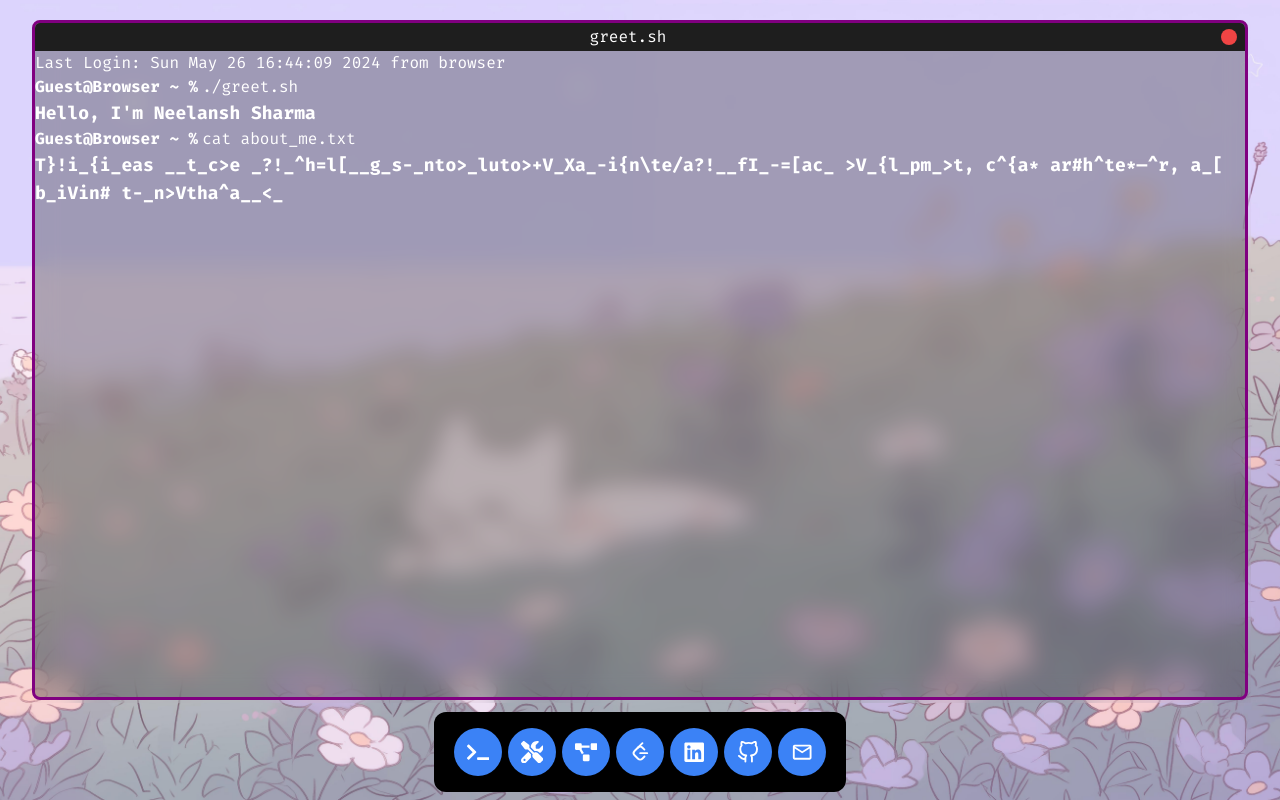
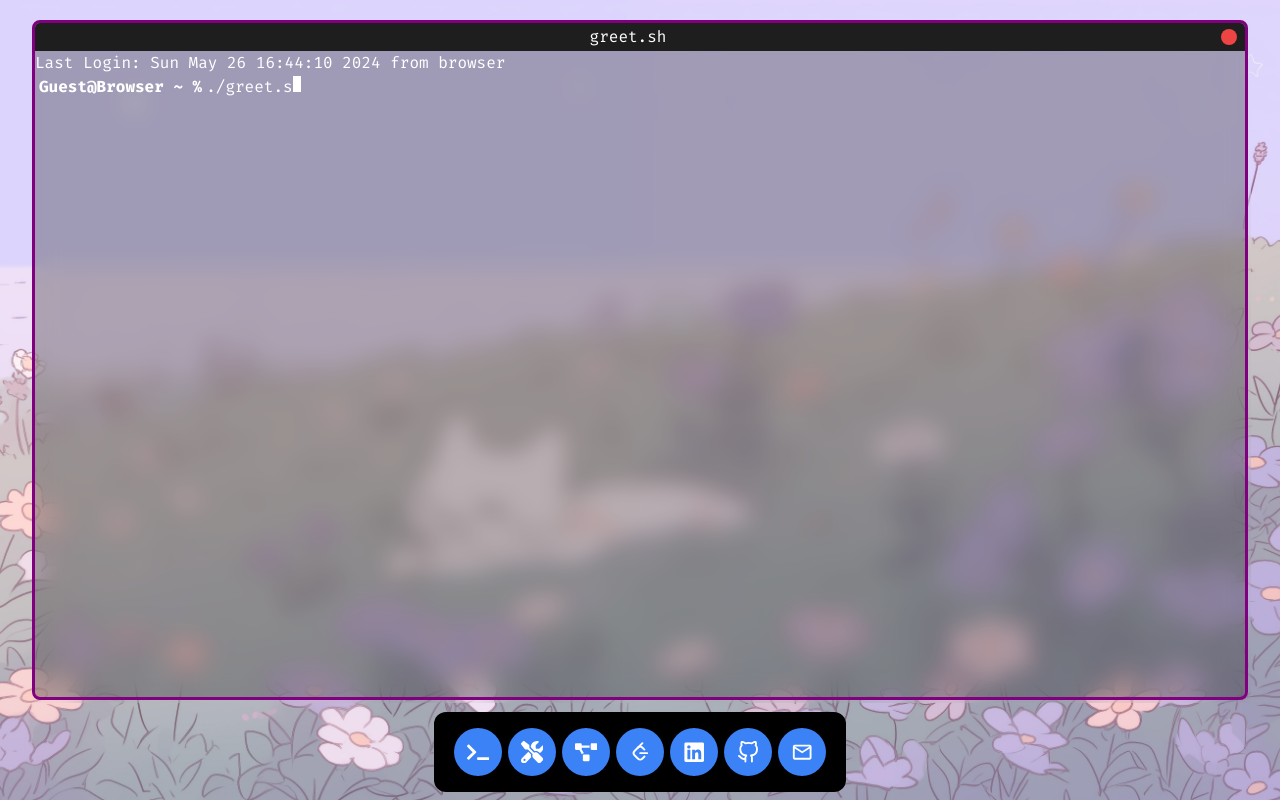
Before and after one commit to neelansh27/portfolio, a Next.js app: page / in a window 1280 px wide. Both pictures are taken after a click on the item 478 px from the left and 752 px from the top of the page. Built offline with nearby package versions, Linux system fonts and the light colour scheme.

Commit message:
Add delay for content in greeting window

```diff
--- a/components/AppWindows/Greet.tsx
+++ b/components/AppWindows/Greet.tsx
@@ -4,19 +4,49 @@ import clsx from "clsx";
 import TitleBar from "@/components/AppWindows/TitleBar";
 import LastLogin from "@/components/AppWindows/ui/Term/LastLogin";
 import Prompt from "@/components/AppWindows/ui/Term/Prompt";
+import {useEffect, useState} from "react";
 
 export default function Greet() {
-
+    const [showItems, setShowItems] = useState<number>(0);
+    useEffect(() => {
+        const timeStamps = [
+            1000,
+            3400,
+            9100,
+            12100,
+        ]
+        const timer = Array(4).fill(null);
+        timeStamps.forEach((time, idx)=>{
+            timer[idx] = setTimeout(()=>{
+                setShowItems(idx+1);
+                // console.log(time)
+            }, time)
+        })
+        return ()=> {
+            timer.forEach((t)=>{
+                if (t) {
+                    clearTimeout(t);
+                }
+            })
+        }
+    },[]);
     return (
         <div className={ clsx(
             styles.appWindow,
         )}>
             <TitleBar/>
             <LastLogin/>
-            <Prompt command={"./greet.sh"} typingDuration={1900} delay={100}/>
-            <ScrambledText text={"Hello, I'm Neelansh Sharma"} />
-            <Prompt command={"cat about_me.txt"} typingDuration={1900} delay={100}/>
-            <ScrambledText text={"Turning ideas into code and challenges into solutions. Passionate about full-stack development, clean architecture, and building things that matter."} frames={180}/>
+            <div className={"pl-1"}>
+            {showItems>=1 && <Prompt command={"./greet.sh"} typingDuration={1500} delay={500}/>}
+            {showItems>=2 && <ScrambledText text={"Hello, I'm Neelansh Sharma"} frames={180}/>}
+            {showItems>=3 && <Prompt command={"cat about_me.txt"} typingDuration={1900} delay={1000}/>}
+            {showItems>=4 &&
+                <Prompt
+                    prompt={""}
+                    command={"> Turning ideas into code and challenges into solutions. Passionate about full-stack development, clean architecture, and building things that matter."}
+                    typingDuration={6000}/>
+            }
+            </div>
         </div>
     )
 }
--- a/components/AppWindows/ui/Term/Prompt.tsx
+++ b/components/AppWindows/ui/Term/Prompt.tsx
@@ -1,13 +1,14 @@
-import {Dispatch, SetStateAction, useEffect, useState} from "react";
+import { useEffect, useState} from "react";
 import clsx from "clsx";
 
 interface PromptProps {
+    prompt?: string;
     command: string;
     typingDuration: number; // in milliseconds
-    delay:number
+    delay?:number
 }
 
-export default function Prompt({ command, typingDuration, delay=0 }: PromptProps) {
+export default function Prompt({ prompt="Guest@Browser ~ % ", command, typingDuration, delay=0 }: PromptProps) {
     const [text, setText] = useState<string>('');
     const [hideCursor, setHideCursor] = useState<boolean>(false);
 
@@ -39,13 +40,14 @@ export default function Prompt({ command, typingDuration, delay=0 }: PromptProps
 
     return (
         <div className={"flex items-center gap-1"}>
-            <span className={"font-bold"}>Guest@Browser ~ %{" "}</span>
-            <span>{text}</span>
-            <span className={clsx(
-                { "hidden": hideCursor },
-                "inline-block w-2 h-4 bg-white",
-                "animate-[blink_0.7s_steps(1,start)_infinite]"
-            )}></span>
+            <span className={"font-bold"}>{prompt}</span>
+            <span>{text}
+                <span className={clsx(
+                    {"hidden": hideCursor},
+                    "inline-block w-2 h-4 bg-white",
+                    "animate-[blink_0.7s_steps(1,start)_infinite]"
+                )}></span>
+            </span>
         </div>
     )
 }
```
